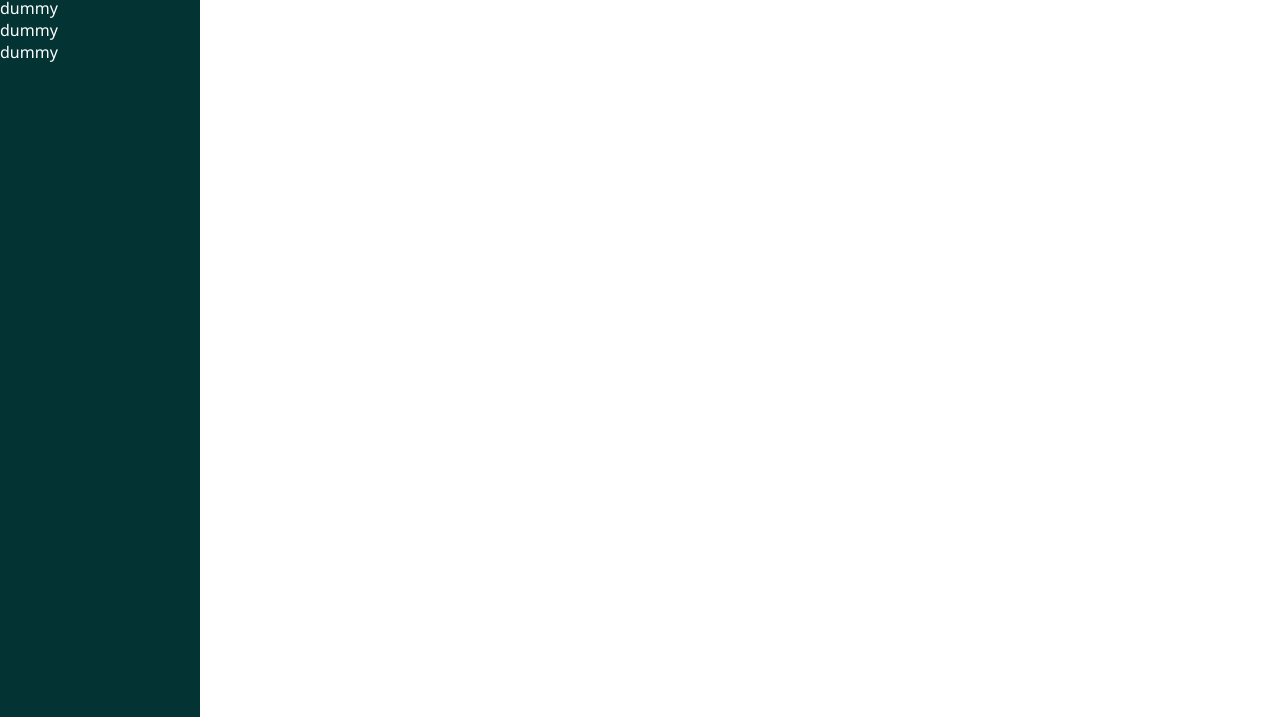
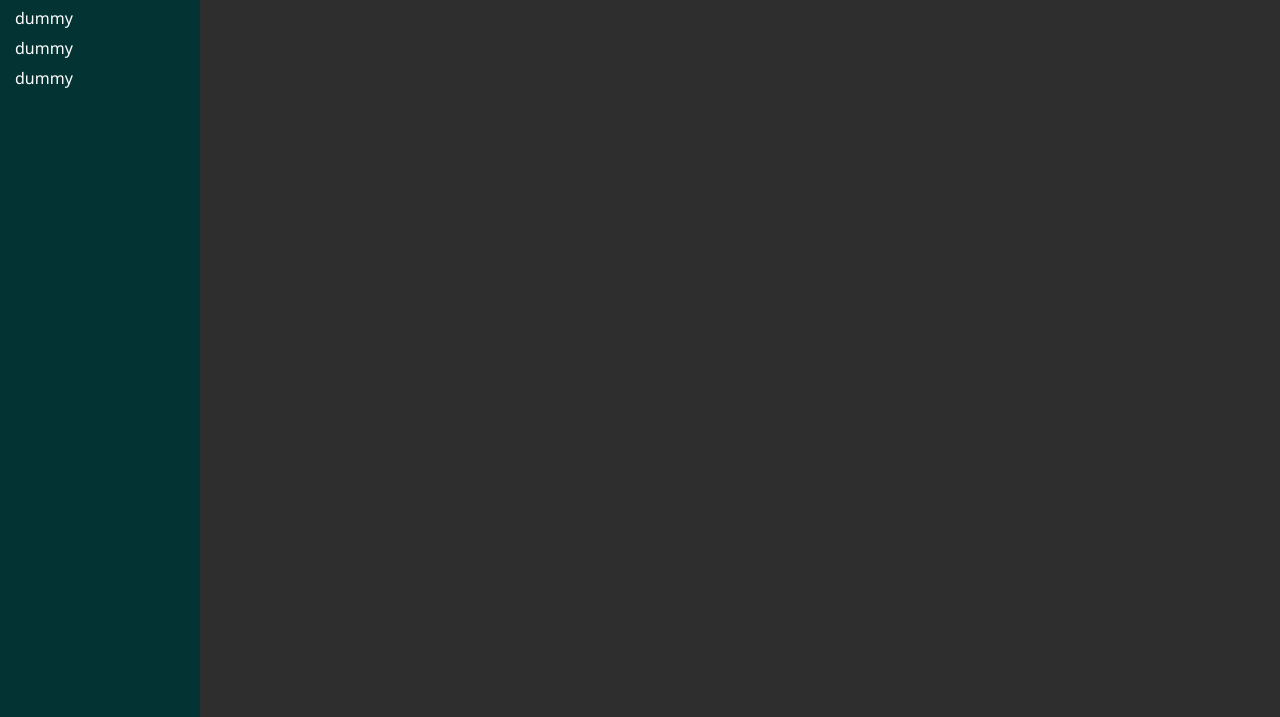
Before and after one commit to GophTheGreat/todo-app, a website built with webpack: page dist/index.html in a window 1280 px wide. Shown: the part 83-800 px from the top of the page. Built offline with Linux system fonts and the light colour scheme.

Commit message:
colored inbox and adjusted padding

```diff
--- a/src/style.css
+++ b/src/style.css
@@ -18,8 +18,8 @@ body{
   display: flex;
   grid-column: 1 / 3;
   background-color: black;
+
   align-items: center;
-
   font-size: 30px;
   color: white;
   font-weight: bold;
@@ -45,4 +45,16 @@ body{
 .navbar{
   background-color: rgb(4, 51, 51);
   color: white;
+  display: grid;
+  grid-template-rows: repeat(auto-fill, 20px);
+  row-gap: 10px;
+  padding-top: 10px;
 }
+
+.topbar,.navbar{
+  padding-left: 15px;
+}
+
+.inbox{
+  background-color: rgb(46, 46, 46);
+}
```
Also changed, not shown: dist/index.html, dist/main.js.
